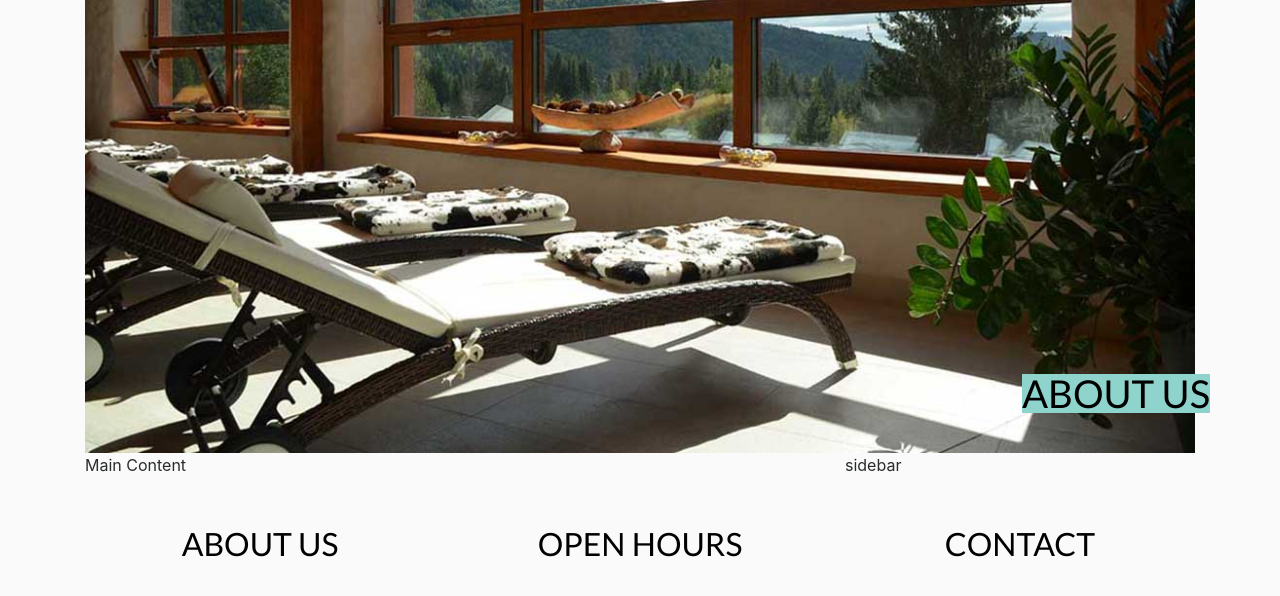
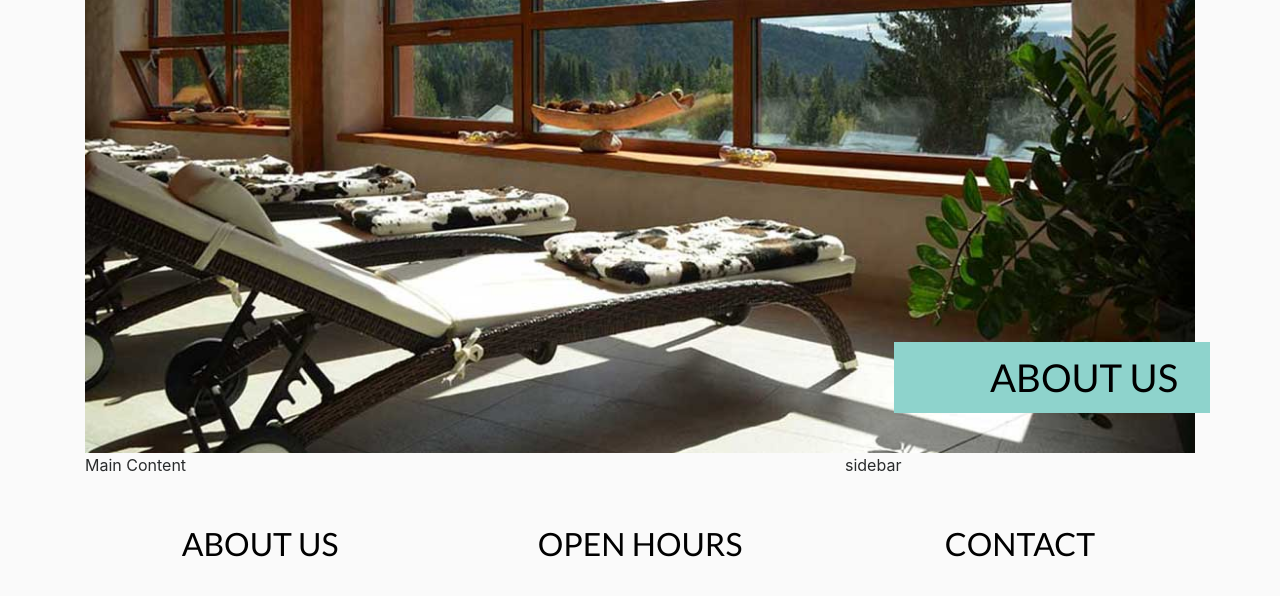
Before and after one commit to petriDiaconescu/Bootstrap-4, a PHP site: page /about.php in a window 1280 px wide. Shown: the part 324-920 px from the top of the page. Run offline with PHP 8.4, Linux system fonts and the light colour scheme; data that the repository does not hold is empty; some web fonts are replaced.

Commit message:
Add some paddings to h2 tag

```diff
--- a/css/styles.css
+++ b/css/styles.css
@@ -258,4 +258,5 @@ nav.main-nav .nav-link {
   background-color: #8ed3cc;
   bottom: 2rem;
   right: 0;
+  padding: 1rem 2rem 1rem 6rem;
 }
```
Also changed, not shown: snapshots/after.jpg, snapshots/before.jpg.
